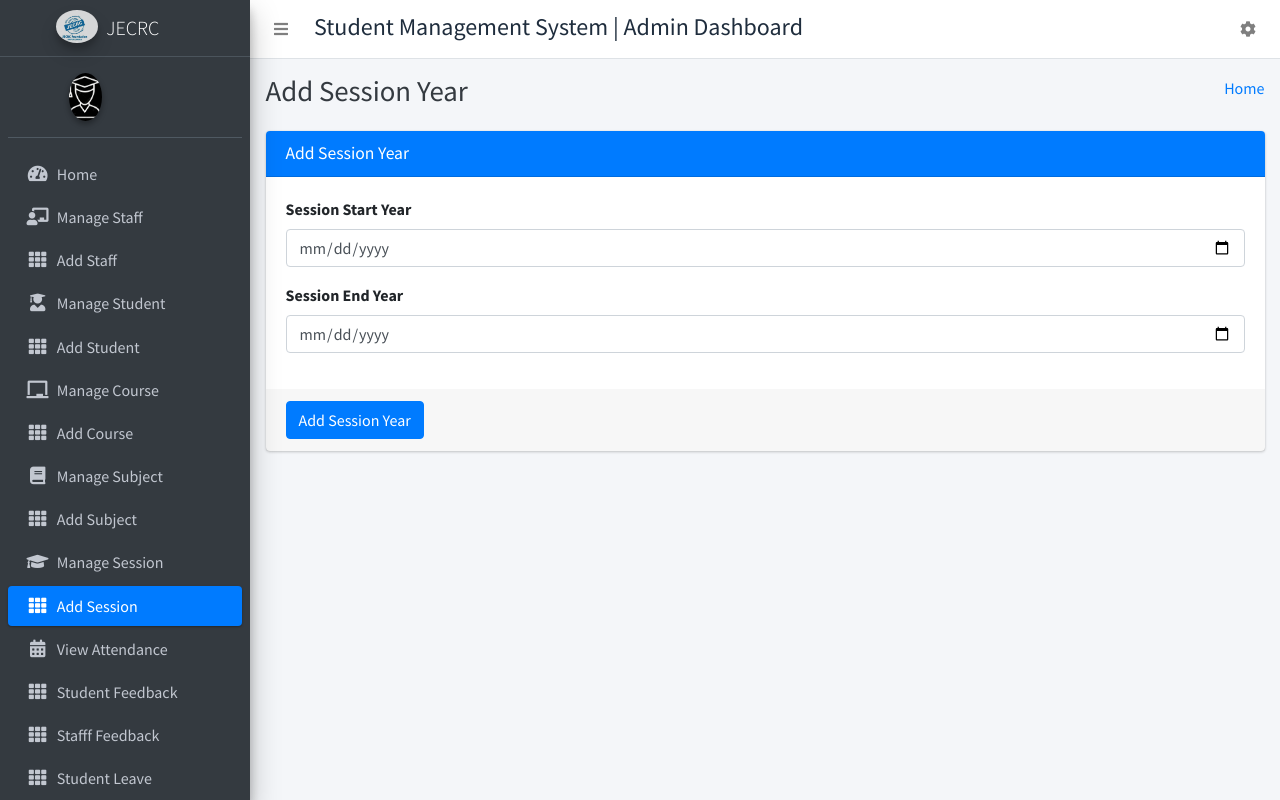
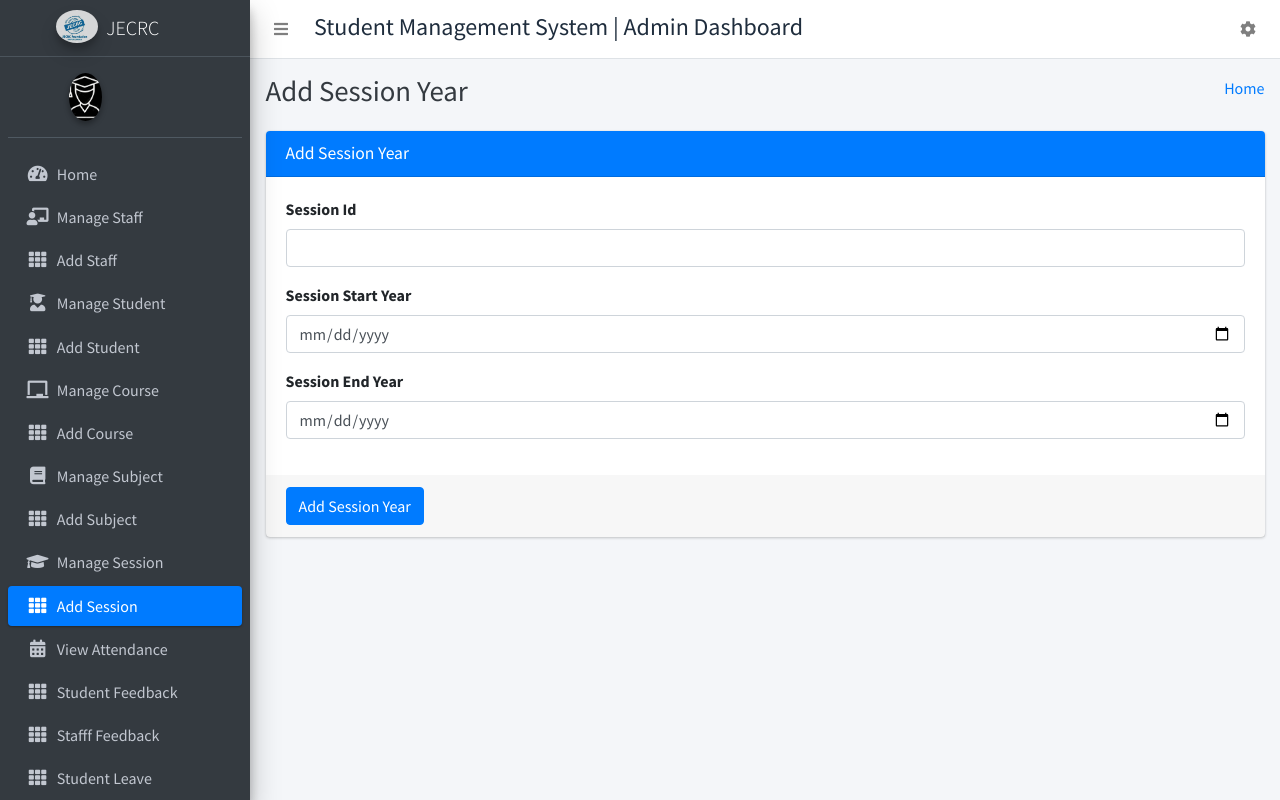
Before and after one commit to udaypandey733/student_management_project, a Django app: page /add_session/ in a window 1280 px wide. Run offline with Django 3.2, Linux system fonts and the light colour scheme; some libraries are stand-ins or nearby versions.

Commit message:
danielcommit4

```diff
--- a/student_management_app/HodViews.py
+++ b/student_management_app/HodViews.py
@@ -269,11 +269,13 @@ def add_session_save(request):
         messages.error(request, "Invalid Method")
         return redirect('add_course')
     else:
+        session_id = request.POST.get('session_id')
         session_start_year = request.POST.get('session_start_year')
         session_end_year = request.POST.get('session_end_year')
 
         try:
-            sessionyear = SessionYearModel(session_start_year=session_start_year,
+            sessionyear = SessionYearModel(id=session_id,
+                                           session_start_year=session_start_year,
                                            session_end_year=session_end_year)
             sessionyear.save()
             messages.success(request, "Session Year added Successfully!")
--- a/student_management_app/templates/hod_template/add_session_template.html
+++ b/student_management_app/templates/hod_template/add_session_template.html
@@ -52,6 +52,10 @@
 
                         <div class="card-body">
                             <div class="form-group">
+                                <label>Session Id</label>
+                                <input type="Year" class="form-control" name="id" maxlength='10' required>
+                            </div>
+                            <div class="form-group">
                                 <label>Session Start Year </label>
                                 <input type="date" class="form-control" name="session_start_year">
                             </div>
--- a/student_management_app/templates/hod_template/edit_session_template.html
+++ b/student_management_app/templates/hod_template/edit_session_template.html
@@ -52,6 +52,10 @@
 
                         <div class="card-body">
                             <div class="form-group">
+                                <label>Session Id</label>
+                                <input type="Year" class="form-control" name="id"  maxlength='10'>
+                            </div>
+                            <div class="form-group">
                                 <label>Session Start Year </label>
                                 <input type="date" class="form-control" name="session_start_year" value="{{ session_year.session_start_year|date:'Y-m-d' }}">
                             </div>
```
